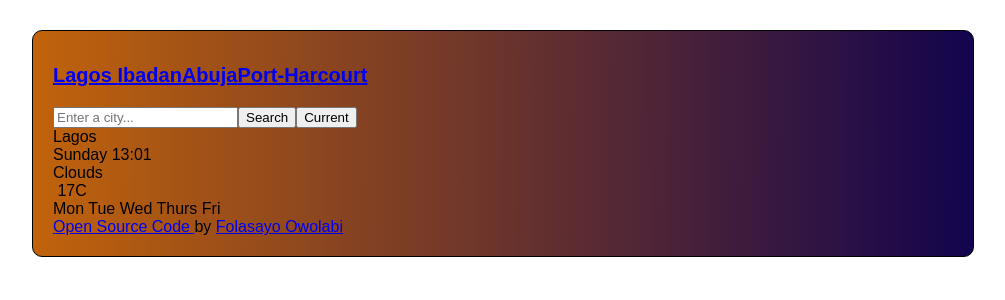
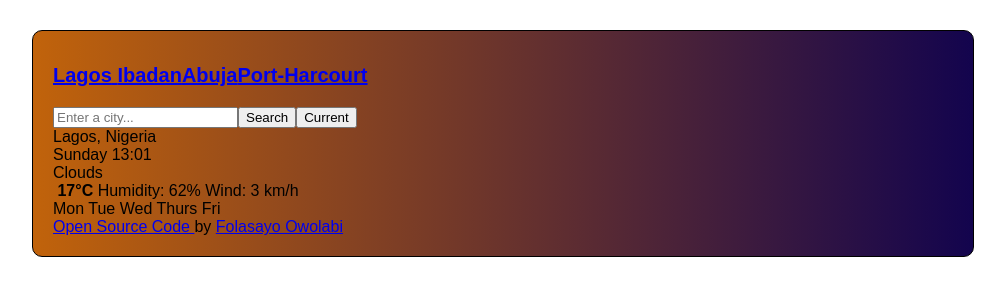
Before and after one commit to DPearls/react-weather-app, a React (Create React App) app: page / in a window 1280 px wide. Shown: the top 300 px of the page, without its empty margins (137-1142 px from the left). Built offline with nearby package versions, Linux system fonts and the light colour scheme.

Commit message:
Adjusting the components

```diff
--- a/src/App.js
+++ b/src/App.js
@@ -45,14 +45,18 @@ function App() {
       </header>
       <div className="Info">
         <subheader className="Info-header">
-          <div>Lagos</div>
+          <div>Lagos, Nigeria</div>
           <div>Sunday 13:01 </div>
           <div>Clouds</div>
         </subheader>
-        <div className="temperature"></div>
-        <span className="icon">
-          <img src="" alt="" id="icon" /> 17C{" "}
-        </span>
+        <div className="row">
+          <div className="col-6">
+            <span className="icon">
+              <img src="" alt="" id="icon" /> <strong>17°C </strong>Humidity:
+              62% Wind: 3 km/h
+            </span>
+          </div>
+        </div>
       </div>
       <div className="days">Mon Tue Wed Thurs Fri</div>
       <a
--- a/src/SearchEngine.js
+++ b/src/SearchEngine.js
@@ -46,6 +46,7 @@ export default function SearchEngine(props) {
         className="bar"
         onChange={updateSearch}
       />
+
       <input type="submit" value="Search" />
       <input type="submit" value="Current" />
     </form>
--- a/src/styles.css
+++ b/src/styles.css
@@ -21,5 +21,5 @@
 h1 {
   font-size: 20px;
   margin-bottom: 20px;
-  justify-content: space-between;
+  justify-content: space-evenly;
 }
```
